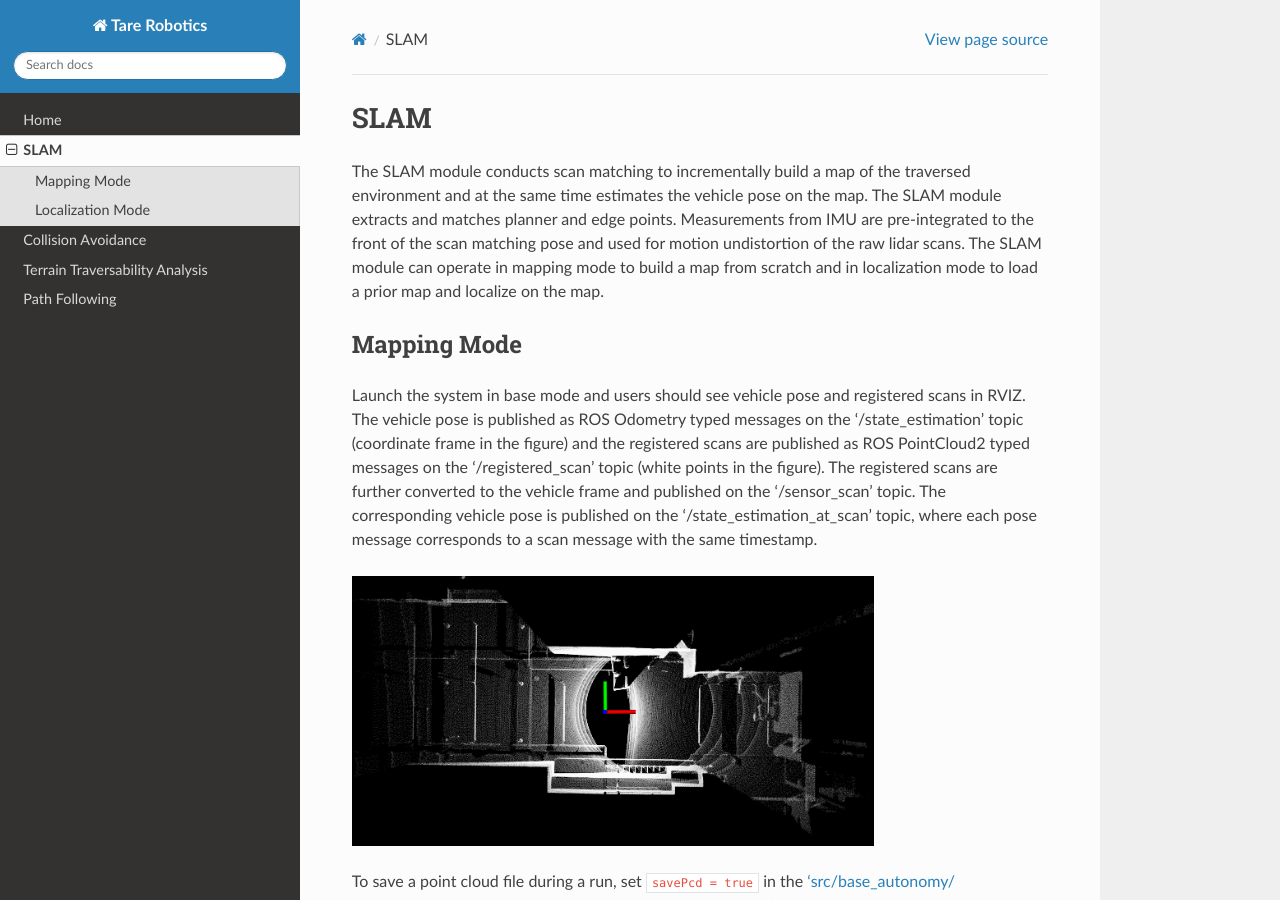
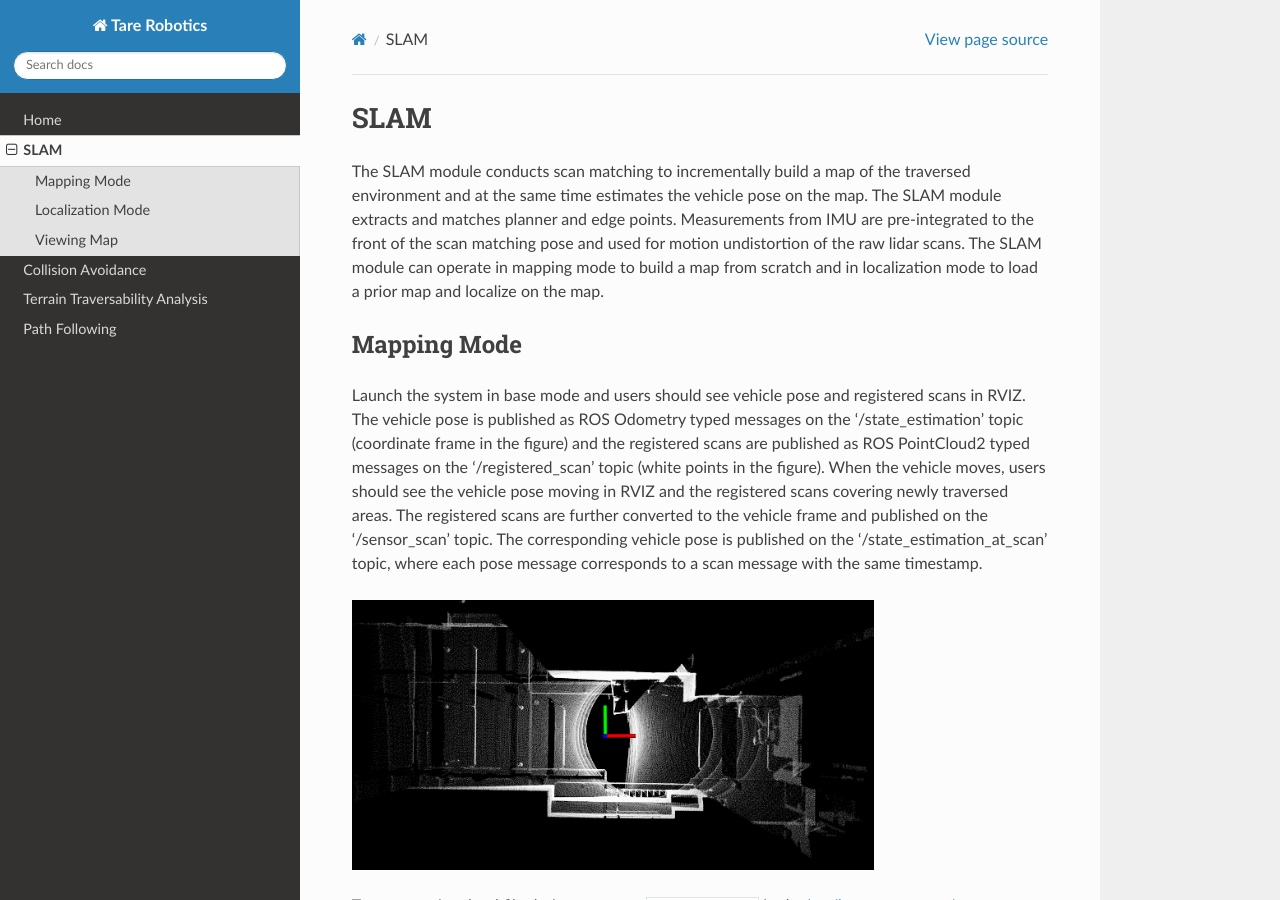
Before and after one commit to caochao39/tarerobotics, a Sphinx documentation site: the page built from docs/source/slam.rst, in a window 1280 px wide and 900 px high. Built offline with Sphinx 7.4.7 and the Read the Docs theme 3.1.0, drawn with Linux system fonts in a browser that asks for light colours; some of the changed text lies outside the part shown.

Commit message:
Update slam.rst

```diff
--- a/docs/source/slam.rst
+++ b/docs/source/slam.rst
@@ -6,7 +6,7 @@ The SLAM module conducts scan matching to incrementally build a map of the trave
 Mapping Mode
 ------------
 
-Launch the system in base mode and users should see vehicle pose and registered scans in RVIZ. The vehicle pose is published as ROS Odometry typed messages on the ‘/state_estimation’ topic (coordinate frame in the figure) and the registered scans are published as ROS PointCloud2 typed messages on the ‘/registered_scan’ topic (white points in the figure). The registered scans are further converted to the vehicle frame and published on the ‘/sensor_scan’ topic. The corresponding vehicle pose is published on the ‘/state_estimation_at_scan’ topic, where each pose message corresponds to a scan message with the same timestamp.
+Launch the system in base mode and users should see vehicle pose and registered scans in RVIZ. The vehicle pose is published as ROS Odometry typed messages on the ‘/state_estimation’ topic (coordinate frame in the figure) and the registered scans are published as ROS PointCloud2 typed messages on the ‘/registered_scan’ topic (white points in the figure). When the vehicle moves, users should see the vehicle pose moving in RVIZ and the registered scans covering newly traversed areas. The registered scans are further converted to the vehicle frame and published on the ‘/sensor_scan’ topic. The corresponding vehicle pose is published on the ‘/state_estimation_at_scan’ topic, where each pose message corresponds to a scan message with the same timestamp.
 
 .. image:: images/image9.png
     :width: 75 %
@@ -41,7 +41,10 @@ Then, in the next window, keep the default setting and click ‘Ok’ to save th
 .. image:: images/image4.png
     :width: 35 %
 
-To check out the save point cloud and trajectory files, also use CloudCompare. Click the ‘EDL’ icon to add artificial shading. Point clouds from indoor environments often contain ceilings. To reveal the inside of the point cloud, click the point cloud to select it in the ‘DB Tree’ window and click the ‘Cross Section’ icon. Use mouse to pull the boundaries of the cross section and remove the ceiling. Now, you can check out the inside of the point cloud and the trajectory.
+Viewing Map
+------------
+
+To check out the save point cloud and trajectory files, also use `CloudCompare <https://www.danielgm.net/cc/>`_. Click the ‘EDL’ icon to add artificial shading. Point clouds from indoor environments often contain ceilings. To reveal the inside of the point cloud, click the point cloud to select it in the ‘DB Tree’ window and click the ‘Cross Section’ icon. Use mouse to pull the boundaries of the cross section and remove the ceiling. Now, you can check out the inside of the point cloud and the trajectory.
 
 .. image:: images/image22.png
     :width: 75 %
```
